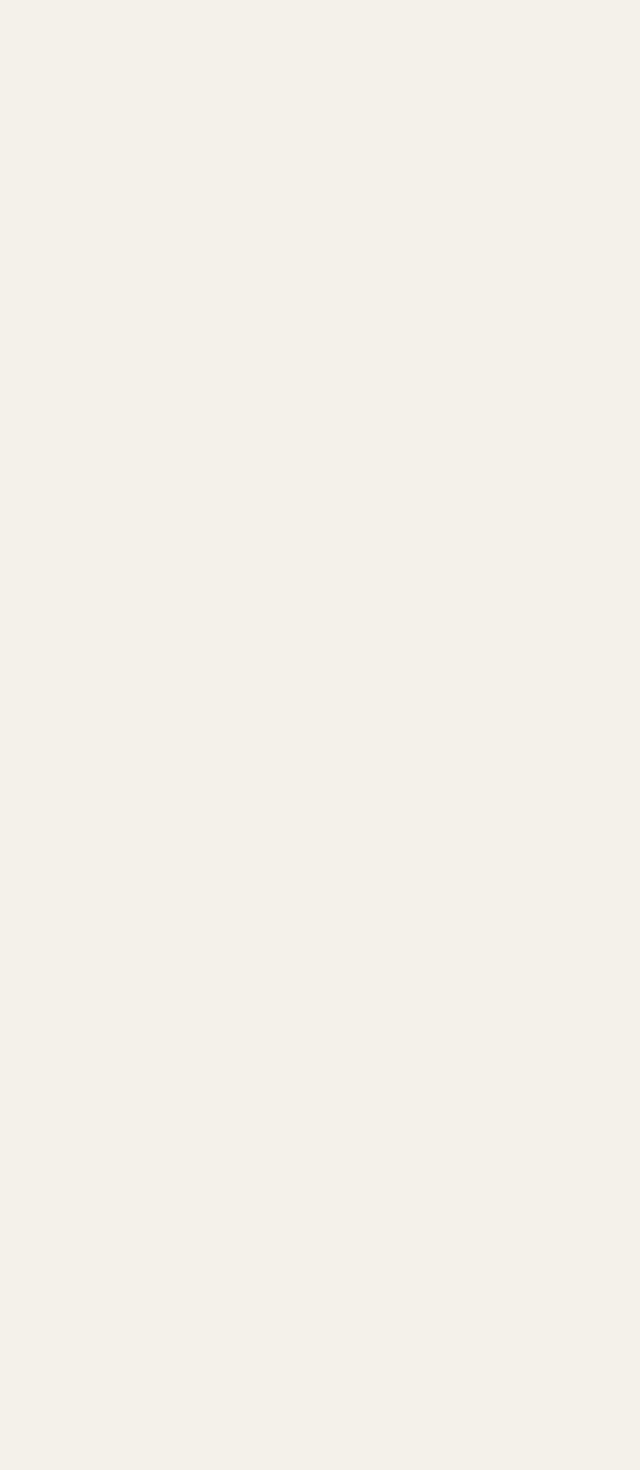
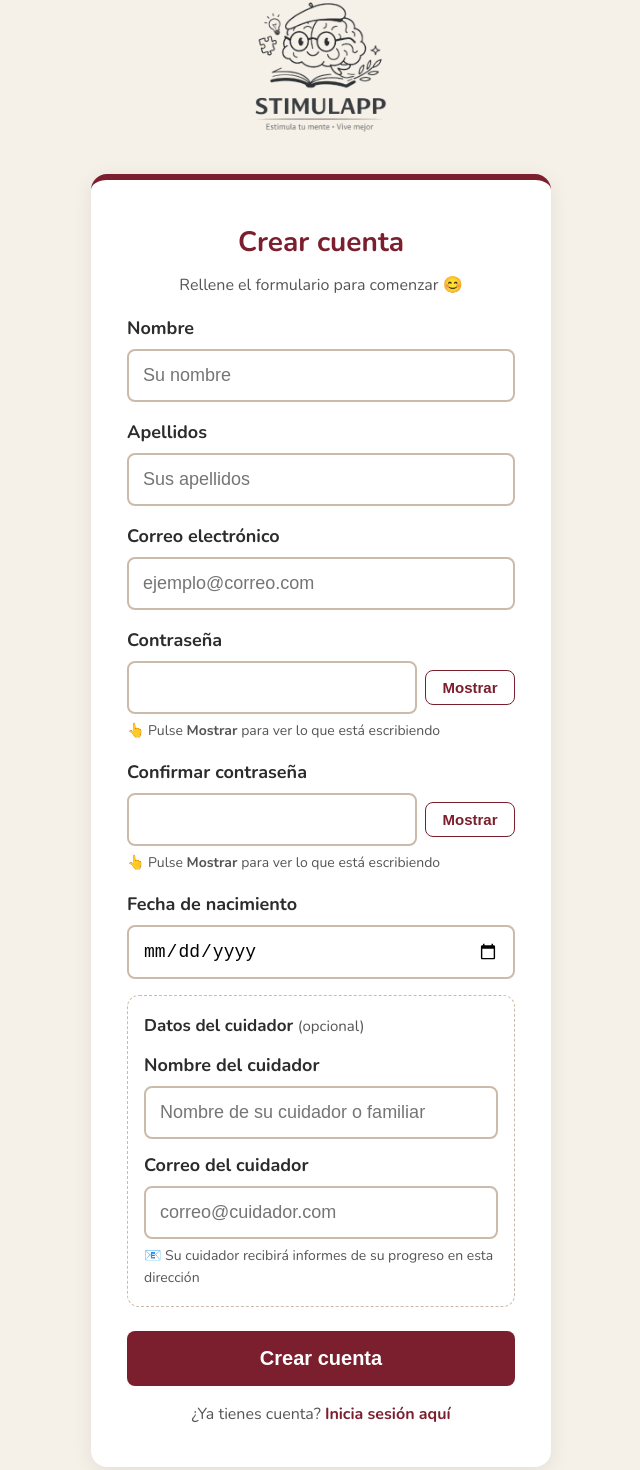
Before and after one commit to mariarodriguezgarcia89/stimulApp, a Vue app in the folder frontend/: page /registro in a window 1280 px wide. Before the commit this address had no page. Shown: the part 54-1524 px from the top of the page, without its empty margins (319-959 px from the left). Before the commit the page ends 800 px from the top, so only its background shows below. Built offline with nearby package versions, Linux system fonts and the light colour scheme.

Commit message:
RegistroView completada con validaciones, mensajes de error y mensaje de éxito

```diff
--- a/frontend/src/router/index.js
+++ b/frontend/src/router/index.js
@@ -1,13 +1,23 @@
 import { createRouter, createWebHistory } from 'vue-router'
 import LoginView from '../views/LoginView.vue'
+import RegistroView from '@/views/RegistroView.vue'
 
 const router = createRouter({
   history: createWebHistory(import.meta.env.BASE_URL),
   routes: [
     {
-      path: '/',
+      path: '/login',
       name: 'Login',
       component: LoginView
+    },
+    {
+      path: '/',
+      redirect: '/login'
+    },
+    {
+      path: '/registro',
+      name: 'Registro',
+      component: RegistroView
     }
   ],
 })
--- a/frontend/src/services/authService.js
+++ b/frontend/src/services/authService.js
@@ -13,4 +13,12 @@ function login(email, password) {
         });
 }
 
-export default { login };
+function registro(datos) {
+    return api.post('auth/register', datos)
+    .catch(error => {
+        console.error('Error en el registro:', error);
+        throw error;
+    });
+}
+
+export default { login, registro };
--- /dev/null
+++ b/frontend/src/utils/mensajes.js
@@ -0,0 +1,18 @@
+export const mensajes = {
+  // Registro
+  nombreObligatorio: 'El nombre es obligatorio.',
+  apellidosObligatorios: 'Los apellidos son obligatorios.',
+  emailObligatorio: 'El correo electrónico es obligatorio.',
+  emailInvalido: 'El formato del correo electrónico no es válido.',
+  passwordObligatoria: 'La contraseña es obligatoria.',
+  fechaNacimientoObligatoria: 'La fecha de nacimiento es obligatoria.',
+  passwordsNoCoinciden: 'Las contraseñas no coinciden.',
+  errorRegistro: 'Ha ocurrido un error al registrarse. Por favor, inténtelo de nuevo.',
+
+  // Login
+  emailOPasswordIncorrectos: 'Correo o contraseña incorrectos. Por favor, inténtelo de nuevo.',
+  errorLogin: 'Ha ocurrido un error al iniciar sesión. Por favor, inténtelo de nuevo.',
+
+  // General
+  errorServidor: 'Error de conexión con el servidor. Por favor, inténtelo más tarde.',
+}
--- a/frontend/src/views/LoginView.vue
+++ b/frontend/src/views/LoginView.vue
@@ -10,6 +10,11 @@ const mostrarPassword = ref(false)
 const error = ref('')
 const errorEmail = ref('')
 const errorPassword = ref('')
+import { useRoute } from 'vue-router'
+
+const route = useRoute()
+const exito = ref(route.query.registro === 'exitoso' ?
+  '✅ ¡Cuenta creada correctamente! Ya puede iniciar sesión con su correo y contraseña.' : '')
 
 const authStore = useAuthStore()
 const router = useRouter()
@@ -33,6 +38,7 @@ function handleLogin() {
     <div class="login-box">
         <h1>Iniciar sesión</h1>
         <p class="bienvenida">Bienvenido/a a StimulApp 😊</p>
+        <p v-if="exito" class="exito">{{ exito }}</p>
         <div class="campo">
         <label for="email">Correo electrónico</label>
         <input
@@ -50,7 +56,7 @@ function handleLogin() {
             id="password"
             v-model="password"
             :type="mostrarPassword ? 'text' : 'password'"
-            @keyup.enter="handleLogin"
+            @keyup.enter="handleLogin"RegistroView.vue
              />
             <button type="button" @click="mostrarPassword = !mostrarPassword">
             {{ mostrarPassword ? 'Ocultar' : 'Mostrar' }}
@@ -81,6 +87,18 @@ function handleLogin() {
   color: var(--color-texto-suave);
   font-size: 16px;
   margin-top: -8px;
+}
+
+.exito {
+  color: #27ae60;
+  font-size: 16px;
+  font-weight: bold;
+  background-color: #eafaf1;
+  border: 1px solid #27ae60;
+  border-radius: 8px;
+  padding: 10px;
+  width: 100%;
+  text-align: center;
 }
 
 .login-container {
--- /dev/null
+++ b/frontend/src/views/RegistroView.vue
@@ -0,0 +1,292 @@
+<script setup>
+import { ref } from 'vue'
+import authService from '@/services/authService'
+import { useRouter } from 'vue-router'
+import { mensajes } from '@/utils/mensajes.js'
+
+const router = useRouter()
+const nombre = ref('')
+const apellidos = ref('')
+const email = ref('')
+const password = ref('')
+const confirmarPassword = ref('')
+const fechaNacimiento = ref('')
+const nombreCuidador = ref('')
+const emailCuidador = ref('')
+const mostrarPassword = ref(false)
+const mostrarConfirmar = ref(false)
+const errores = ref([])
+
+function handleRegistro() {
+  errores.value = []
+
+  if (!nombre.value) errores.value.push(mensajes.nombreObligatorio)
+  if (!apellidos.value) errores.value.push(mensajes.apellidosObligatorios)
+  if (!email.value) errores.value.push(mensajes.emailObligatorio)
+  else if (!/\S+@\S+\.\S+/.test(email.value)) errores.value.push(mensajes.emailInvalido)
+  if (!password.value) errores.value.push(mensajes.passwordObligatoria)
+  if (!fechaNacimiento.value) errores.value.push(mensajes.fechaNacimientoObligatoria)
+  if (password.value && confirmarPassword.value && password.value !== confirmarPassword.value)
+    errores.value.push(mensajes.passwordsNoCoinciden)
+
+  if (errores.value.length > 0) return
+
+  authService.registro({
+    nombre: nombre.value,
+    apellidos: apellidos.value,
+    email: email.value,
+    password: password.value,
+    fecha_nacimiento: fechaNacimiento.value,
+    nombre_cuidador: nombreCuidador.value,
+    email_cuidador: emailCuidador.value
+  })
+
+  .then(() => {
+    router.push('/login?registro=exitoso')
+  })
+  .catch((err) => {
+    if (err.response?.data?.message) {
+      errores.value.push(err.response.data.message)
+    } else {
+      errores.value.push(mensajes.errorRegistro)
+    }
+  })
+}
+</script>
+
+<template>
+  <div class="registro-container">
+    <img src="@/assets/logo.png" alt="Logo StimulApp" class="logo" />
+
+    <div class="registro-box">
+      <h1>Crear cuenta</h1>
+      <p class="bienvenida">Rellene el formulario para comenzar 😊</p>
+
+      <div class="campo">
+        <label for="nombre">Nombre</label>
+        <input id="nombre" v-model="nombre" type="text" placeholder="Su nombre" />
+      </div>
+
+      <div class="campo">
+        <label for="apellidos">Apellidos</label>
+        <input id="apellidos" v-model="apellidos" type="text" placeholder="Sus apellidos" />
+      </div>
+
+      <div class="campo">
+        <label for="email">Correo electrónico</label>
+        <input id="email" v-model="email" type="email" placeholder="ejemplo@correo.com" />
+      </div>
+
+      <div class="campo">
+        <label for="password">Contraseña</label>
+        <div class="password-wrapper">
+          <input id="password" v-model="password" :type="mostrarPassword ? 'text' : 'password'" @keyup.enter="handleRegistro" />
+          <button type="button" @click="mostrarPassword = !mostrarPassword">
+            {{ mostrarPassword ? 'Ocultar' : 'Mostrar' }}
+          </button>
+        </div>
+        <small class="help-text">👆 Pulse <strong>{{ mostrarPassword ? 'Ocultar' : 'Mostrar' }}</strong> para {{ mostrarPassword ? 'ocultar' : 'ver' }} lo que está escribiendo</small>
+      </div>
+
+      <div class="campo">
+        <label for="confirmarPassword">Confirmar contraseña</label>
+        <div class="password-wrapper">
+          <input id="confirmarPassword" v-model="confirmarPassword" :type="mostrarConfirmar ? 'text' : 'password'" @keyup.enter="handleRegistro" />
+          <button type="button" @click="mostrarConfirmar = !mostrarConfirmar">
+            {{ mostrarConfirmar ? 'Ocultar' : 'Mostrar' }}
+          </button>
+        </div>
+        <small class="help-text">👆 Pulse <strong>{{ mostrarConfirmar ? 'Ocultar' : 'Mostrar' }}</strong> para {{ mostrarConfirmar ? 'ocultar' : 'ver' }} lo que está escribiendo</small>
+      </div>
+
+      <div class="campo">
+        <label for="fechaNacimiento">Fecha de nacimiento</label>
+        <input id="fechaNacimiento" v-model="fechaNacimiento" type="date" />
+      </div>
+
+      <div class="seccion-cuidador">
+        <p class="seccion-titulo">Datos del cuidador <span>(opcional)</span></p>
+        <div class="campo">
+          <label for="nombreCuidador">Nombre del cuidador</label>
+          <input id="nombreCuidador" v-model="nombreCuidador" type="text" placeholder="Nombre de su cuidador o familiar" />
+        </div>
+        <div class="campo">
+          <label for="emailCuidador">Correo del cuidador</label>
+          <input id="emailCuidador" v-model="emailCuidador" type="email" placeholder="correo@cuidador.com" />
+          <small class="help-text">📧 Su cuidador recibirá informes de su progreso en esta dirección</small>
+        </div>
+      </div>
+
+      <ul v-if="errores.length > 0" class="error">
+        <li v-for="e in errores" :key="e">⚠️ {{ e }}</li>
+      </ul>
+
+      <button class="btn-principal" @click="handleRegistro">Crear cuenta</button>
+
+      <p class="login-link">
+        ¿Ya tienes cuenta?
+        <RouterLink to="/login">Inicia sesión aquí</RouterLink>
+      </p>
+    </div>
+  </div>
+</template>
+
+<style scoped>
+.registro-container {
+  max-width: 520px;
+  margin: 0 auto;
+  padding: 20px 30px 40px;
+  display: flex;
+  flex-direction: column;
+  align-items: center;
+  gap: 8px;
+}
+
+.logo {
+  width: 220px;
+  display: block;
+  margin: 0 auto -20px auto;
+}
+
+.registro-box {
+  background-color: white;
+  border-radius: 16px;
+  padding: 40px 36px;
+  width: 100%;
+  box-shadow: 0 4px 20px rgba(0, 0, 0, 0.08);
+  display: flex;
+  flex-direction: column;
+  gap: 16px;
+  border-top: 6px solid var(--color-principal);
+}
+
+h1 {
+  font-size: 28px;
+  color: var(--color-principal);
+  text-align: center;
+}
+
+.bienvenida {
+  text-align: center;
+  color: var(--color-texto-suave);
+  font-size: 16px;
+  margin-top: -8px;
+}
+
+.campo {
+  width: 100%;
+  display: flex;
+  flex-direction: column;
+  gap: 6px;
+}
+
+label {
+  font-size: 18px;
+  color: var(--color-texto);
+  font-weight: bold;
+}
+
+input {
+  width: 100%;
+  padding: 14px;
+  font-size: 18px;
+  border: 2px solid var(--color-borde);
+  border-radius: 8px;
+}
+
+input:focus {
+  border-color: var(--color-principal);
+  outline: none;
+}
+
+.password-wrapper {
+  display: flex;
+  gap: 8px;
+  align-items: center;
+}
+
+.password-wrapper input {
+  flex: 1;
+}
+
+.password-wrapper button {
+  padding: 8px 12px;
+  font-size: 15px;
+  font-weight: bold;
+  color: var(--color-principal);
+  background: none;
+  border: 1px solid var(--color-principal);
+  border-radius: 8px;
+  cursor: pointer;
+  white-space: nowrap;
+  min-width: 90px;
+}
+
+.seccion-cuidador {
+  border: 1px dashed var(--color-borde);
+  border-radius: 12px;
+  padding: 16px;
+  display: flex;
+  flex-direction: column;
+  gap: 12px;
+}
+
+.seccion-titulo {
+  font-size: 17px;
+  font-weight: bold;
+  color: var(--color-texto);
+}
+
+.seccion-titulo span {
+  font-weight: normal;
+  color: var(--color-texto-suave);
+  font-size: 15px;
+}
+
+.btn-principal {
+  width: 100%;
+  padding: 16px;
+  font-size: 20px;
+  background-color: var(--color-principal);
+  color: white;
+  border: none;
+  border-radius: 8px;
+  cursor: pointer;
+  font-weight: bold;
+  margin-top: 8px;
+}
+
+.btn-principal:hover {
+  background-color: var(--color-principal-hover);
+}
+
+.error {
+  color: #c0392b;
+  font-size: 16px;
+  font-weight: bold;
+  background-color: #fdecea;
+  border: 1px solid #c0392b;
+  border-radius: 8px;
+  padding: 12px 16px;
+  width: 100%;
+  list-style: none;
+  display: flex;
+  flex-direction: column;
+  gap: 6px;
+}
+
+.error li {
+  text-align: left;
+}
+
+.help-text {
+  font-size: 14px;
+  color: var(--color-texto-suave);
+}
+
+.login-link {
+  font-size: 16px;
+  color: var(--color-texto-suave);
+  text-align: center;
+}
+</style>
```
Also changed, not shown: 1 other file (tests, documents, lock files or other folders).
